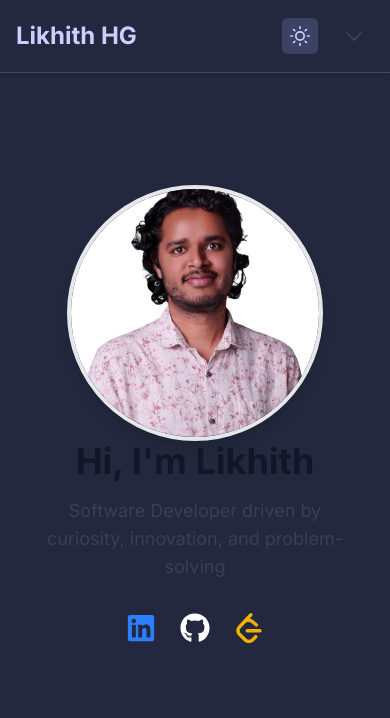
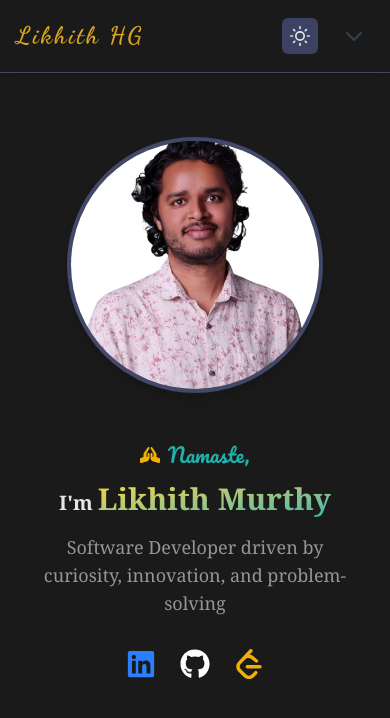
Before and after one commit to LikhithHG/portfolio, a Next.js app: page / in a window 390 px wide. Both pictures are taken after a click on the button 300 px from the left and 36 px from the top of the page. Shown: the top 718 px of the page. Built offline with nearby package versions, Linux system fonts and the light colour scheme.

Commit message:
Worked on the fonts and formating of the hero page text

```diff
--- a/package.json
+++ b/package.json
@@ -8,6 +8,7 @@
     "start": "next start"
   },
   "dependencies": {
+    "framer-motion": "^12.23.24",
     "next": "15.5.6",
     "next-themes": "^0.4.6",
     "react": "19.1.0",
--- /dev/null
+++ b/src/app/components/AnimatedGreetings.tsx
@@ -0,0 +1,42 @@
+// src/app/sections/AnimatedGreeting.tsx
+"use client"; // Mark as Client Component
+
+import { useState, useEffect } from 'react';
+import { greetings } from '@/lib/greetingsData'; // Use alias to import data
+import { AnimatePresence, motion } from 'framer-motion'; // Import motion and AnimatePresence
+
+export default function AnimatedGreeting() {
+    const [index, setIndex] = useState(0);
+
+    useEffect(() => {
+        const interval = setInterval(() => {
+        setIndex((prevIndex) => (prevIndex + 1) % greetings.length);
+        }, 5000); // Change every 5 seconds
+
+        return () => clearInterval(interval); // Cleanup timer
+    }, []); // Run only once
+
+    const currentGreeting = greetings[index];
+
+    return (
+        <div className="mb-2 h-8 relative"> {/* Add relative positioning */}
+            {/* AnimatePresence handles enter/exit animations */}
+            <AnimatePresence mode="wait">
+                <motion.div
+                    key={index} // Important for AnimatePresence to detect changes
+                    initial={{ opacity: 0, y: -20 }}
+                    animate={{ opacity: 1, y: 0 }}
+                    exit={{ opacity: 0, y: 20 }}
+                    transition={{ duration: 0.5 }}
+                    // Position absolute to allow fade in/out in the same spot
+                    className="absolute left-0 w-full flex items-center justify-center md:justify-start gap-2 text-xl md:text-2xl font-script text-[var(--color-greeting)]"
+                >
+                    {currentGreeting.icon}
+                    <span>
+                        {currentGreeting.text}
+                    </span>
+                </motion.div>
+            </AnimatePresence>
+        </div>
+    );
+}
--- a/src/app/components/Navbar.tsx
+++ b/src/app/components/Navbar.tsx
@@ -9,7 +9,7 @@ export default function Navbar() {
             <div className="container mx-auto px-4 py-4 flex justify-between items-center">
 
                 {/* Logo/Home Link */}
-                <Link href="/" className="text-2xl font-bold text-[var(--foreground)]">
+                <Link href="/" className="text-2xl font-semibold font-dancing text-[var(--color-name-logo)] tracking-widest hover:cursor-pointer">
                     Likhith HG
                 </Link>
 
--- a/src/app/components/SocialLinks.tsx
+++ b/src/app/components/SocialLinks.tsx
@@ -30,6 +30,7 @@ export default function SocialLinks() {
                         target="_blank"
                         rel="noopener noreferrer"
                         aria-label={link.label}
+                        title={link.label}
                     >
                         <IconComponent className={combinedClasses} />
                     </Link>
--- a/src/app/globals.css
+++ b/src/app/globals.css
@@ -7,23 +7,50 @@
 :root {
   --background: #fcfcfc;
   --foreground: #040404;
+  --foreground-muted: #525252;
   --primary: #2563eb;
   --selected-background: #e2e2e2;
   --border: #d0d0d0;
+  /* Custom Colors */
+  --color-name-logo: #DAA520; /* Gold/Yellowish */
+  --color-greeting: #20B2AA; /* LightSeaGreen/Cyan */
+  --color-highlight: #32CD32; /* LimeGreen */
 }
 
 /* Dark Mode Variables */
 :root.dark {
-  --background: #23283e;
-  --foreground: #cdcdff;
-  --primary: #818cf8;
+  --background: #1a1a1a; /* Darker background if needed */
+  --foreground: #e5e5e5; /* Off-white text */
+  --foreground-muted: #a3a3a3; /* Lighter gray for subtitles */
+  --primary: #818cf8; /* Lighter Blue/Lavender */
+  --border: #414869;
   --selected-background: #3b4263;
-  --border: #414869; /* Use --border here too */
+  /* Custom Colors */
+  --color-name-logo: #DAA520; /* Gold/Yellowish */
+  --color-greeting: #20B2AA; /* LightSeaGreen/Cyan */
+  --color-highlight: #32CD32; /* LimeGreen */
 }
 
 /* Apply the variables to the body */
 body {
   background-color: var(--background);
   color: var(--foreground);
-  font-family: Arial, Helvetica, sans-serif; /* Keep your font */
+  font-family: var(--font-inter);/* Keep your font */
 }
+
+/* Add utility class for the script font*/
+.font-script {
+  font-family: var(--font-pacifico);
+}
+
+.font-serif {
+  font-family: var(--font-noto-serif);
+}
+
+.font-sans {
+  font-family: var(--font-inter);
+}
+
+.font-dancing {
+  font-family: var(--font-dancing-script);
+}
--- a/src/app/layout.tsx
+++ b/src/app/layout.tsx
@@ -1,6 +1,6 @@
 import type { Metadata } from "next";
 //import { Geist, Geist_Mono } from "next/font/google";
-import { Inter } from 'next/font/google'
+import { Inter, Pacifico, Noto_Serif, Dancing_Script } from 'next/font/google'
 import "./globals.css";
 import Navbar from "./components/Navbar";
 import { ThemeProvider } from './providers/ThemeProvider'; // <-- 1. Import ThemeProvider
@@ -17,7 +17,27 @@ import { ThemeProvider } from './providers/ThemeProvider'; // <-- 1. Import Them
 
 // This sets up the default font
 const inter = Inter({
-  subsets: ['latin']
+  subsets: ['latin'],
+  variable: '--font-inter', //variable name
+});
+
+// Setup Pacifico (decorative font) <-- NEW BLOCK
+const pacifico = Pacifico({
+  subsets: ['latin'],
+  weight: ['400'], // Pacifico only has weight 400
+  variable: '--font-pacifico', // variable
+});
+
+const notoSerif = Noto_Serif({
+  subsets: ['latin'],
+  weight: ['400', '700'], // Add desired weights
+  variable: '--font-noto-serif', // Assign variable
+});
+
+const dancingScript = Dancing_Script({
+  subsets: ['latin'],
+  weight: ['400', '700'], // Choose weights if needed
+  variable: '--font-dancing-script', // variable name
 });
 
 export const metadata: Metadata = {
@@ -33,7 +53,7 @@ export default function RootLayout({
   return (
     <html lang="en" className = "scroll-smooth" suppressHydrationWarning>
       <body
-        className = {inter.className}
+        className = {`${inter.variable} ${pacifico.variable} ${notoSerif.variable} ${dancingScript.variable} font-sans`}
       >
         {/* <-- 3. Wrap Navbar and children with ThemeProvider --> */}
         <ThemeProvider>
--- a/src/app/sections/Hero.tsx
+++ b/src/app/sections/Hero.tsx
@@ -1,7 +1,9 @@
 import Image from 'next/image';
 import SocialLinks from '../components/SocialLinks';
+import AnimatedGreeting from '../components/AnimatedGreetings';
 
 export default function Hero() {
+    const greetingText = "Hello";
     return (
         // This section is now full-screen on desktop (md:h-screen)
         // and auto-height on mobile
@@ -17,19 +19,39 @@ export default function Hero() {
                 priority // Helps load this large image faster
             />
 
+            {/* Gradient Overlay (Desktop Only) <-- ADD THIS DIV */}
+            {/* single div will create the semi-transparent black gradient overlay on desktop screens, fading from left to right, placed just behind your text content but above the background image. */}
+            <div className="absolute inset-0 bg-gradient-to-r from-black/70 via-black/50 to-transparent -z-10 hidden md:block"></div>
+
             {/* 2. This is the Content Wrapper */}
             {/* We use 'justify-center' to vertically center the text on desktop */}
             <div className="container mx-auto flex flex-col-reverse md:flex-col justify-center px-8 py-16 md:py-0">
 
                 {/* --- Text Content --- */}
                 {/* On desktop, we limit the width to 60% to match your example */}
-                <div className="w-full md:w-3/5 text-center md:text-left">
+                <div className="w-full md:w-2/3 text-center md:text-left">
 
-                    {/* Text colors now change for desktop */}
-                    <h1 className="text-4xl md:text-6xl font-bold text-gray-900 md:text-white">
-                        Hi, I'm Likhith
+                    {/* Greeting */}
+                    <AnimatedGreeting />
+                    {/* <div className="mb-2 h-8"> {/* Maintain height for spacing */}
+                        {/* Apply script font and greeting color */}
+                        {/* <div className="flex items-center justify-center md:justify-start gap-2 text-xl md:text-2xl font-script text-[var(--color-greeting)]">
+                            {/* <GreetingIcon /> */}
+                            {/* <span>{greetingText}</span>
+                        </div>
+                    </div> */}
+
+                    {/* Name */}
+                    {/* Apply Serif font and foreground color */}
+                    <h1 className="text-3xl md:text-5xl font-semibold font-serif text-[var(--foreground)]">
+                        {/* Apply Sans font to "I'm" */}
+                        <span className="text-xl md:text-3xl text-gray-600 dark:text-[var(--foreground)] md:text-gray-200">I'm </span>
+                        {/* Apply script font and highlight color to first name */}
+                        <span className=" bg-gradient-to-br bg-clip-text text-transparent from-[#FFD700] to-[#20B2AA] md:tracking-wider">Likhith Murthy</span>
                     </h1>
-                    <p className="text-lg md:text-xl mt-4 text-gray-700 md:text-gray-200">
+                    {/* Subtitle */}
+                    {/* Apply Serif font and muted foreground color */}
+                    <p className="text-lg md:text-2xl mt-4 font-serif md:font-semibold text-[var(--foreground-muted)] md:text-gray-300 opacity-90 md:opacity-95">
                         Software Developer driven by curiosity, innovation, and problem-solving
                     </p>
 
@@ -38,13 +60,13 @@ export default function Hero() {
 
                 {/* --- Profile Picture (Mobile Only) --- */}
                 {/* 3. This div is now HIDDEN on desktop (md:hidden) */}
-                <div className="w-full md:hidden mt-12 flex justify-center">
+                <div className="w-full md:hidden mb-12 flex justify-center">
                     <Image
                         src="/images/profile.jpg" // Your circular profile pic
                         alt="A photo of Likhith"
                         width={256} // 256px
                         height={256} // 256px
-                        className="rounded-full w-64 h-64 object-cover border-4 border-gray-200 shadow-lg"
+                        className="rounded-full w-64 h-64 object-cover border-4 border-white dark:border-[var(--border)] shadow-lg"
                     />
                 </div>
             </div>
--- /dev/null
+++ b/src/lib/greetingsData.tsx
@@ -0,0 +1,19 @@
+// src/lib/greetingsData.tsx
+import React from 'react';
+// Import the icons you need from react-icons
+import { FaRegHandshake, FaHandsPraying, FaOm } from 'react-icons/fa6';
+import { GiMonkFace } from 'react-icons/gi'; // Example for 'Hola', replace if needed
+
+// Define the type for a greeting object
+export type Greeting = {
+    text: string;
+    icon: React.ReactNode; // Type for React components/JSX
+};
+
+// Export the array
+export const greetings: Greeting[] = [
+    { text: 'Hello', icon: <FaRegHandshake className="inline-block text-[var(--color-greeting)]" /> },
+    { text: 'Namaste,', icon: <FaHandsPraying className="inline-block text-yellow-500" /> }, // Example color
+    { text: 'Om Shiva,', icon: <FaOm className="inline-block text-red-500" /> }, // Example color
+    { text: 'Hola,', icon: <GiMonkFace className="inline-block text-green-500" /> }, // Example icon & color
+];
--- a/src/lib/links.ts
+++ b/src/lib/links.ts
@@ -16,7 +16,7 @@ export const socialLinks: SocialLink[] = [
         id: "github",
         url: "https://github.com/LikhithHG",
         label: "GitHub",
-        color: "text-white",
+        color: "text-black dark:text-white md:text-white",
     },
     {
         id: "leetcode",
```
Also changed, not shown: 1 other file (tests, documents, lock files or other folders).
